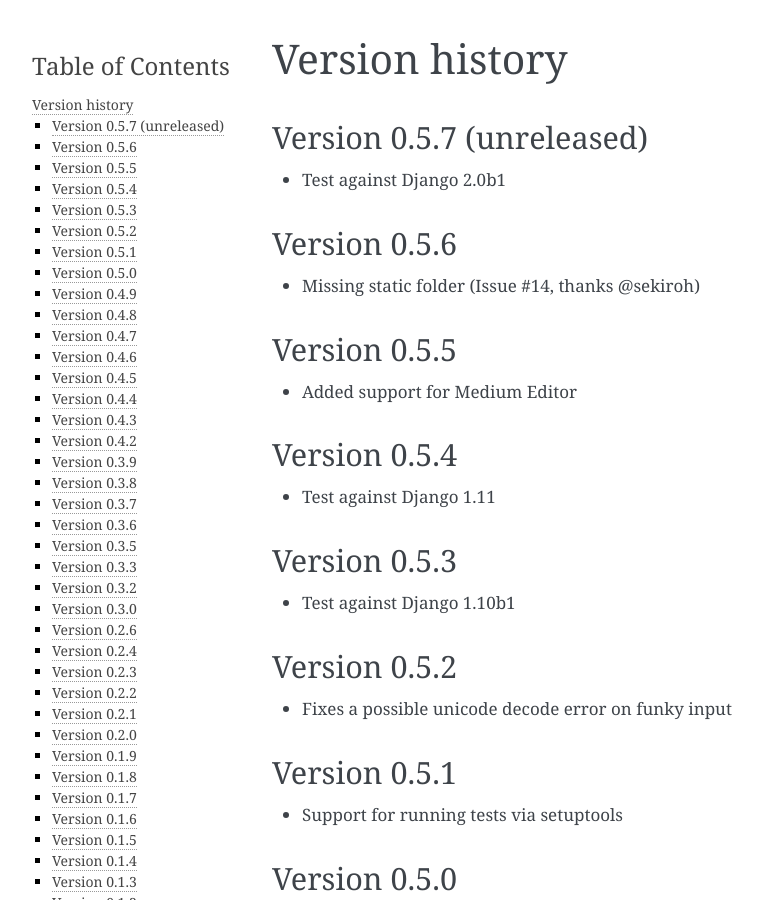
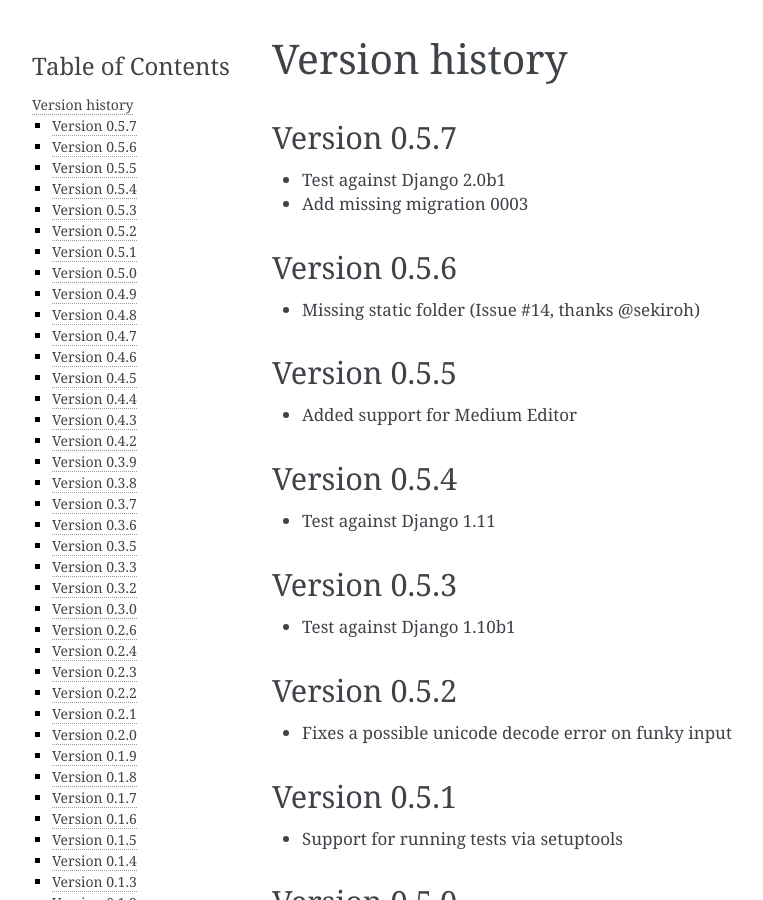
Before and after one commit to mbi/django-front, a Sphinx documentation site: the page built from docs/changes.rst, in a window 1280 px wide and 900 px high. Shown: the whole window, without its empty margins (148-911 px from the left). Built offline with Sphinx 7.4.7, drawn with Linux system fonts in a browser that asks for light colours.

Commit message:
Release 0.5.7

```diff
--- a/docs/changes.rst
+++ b/docs/changes.rst
@@ -1,14 +1,14 @@
 Version history
 ###############
 
-Version 0.5.7 (unreleased)
-==========================
+Version 0.5.7
+=============
 * Test against Django 2.0b1
+* Add missing migration 0003
 
 Version 0.5.6
 =============
 * Missing static folder (Issue #14, thanks @sekiroh)
-
 
 Version 0.5.5
 =============
--- a/setup.py
+++ b/setup.py
@@ -43,8 +43,8 @@ setup(
         'Programming Language :: Python',
         'Framework :: Django',
         'Programming Language :: Python :: 2.7',
-        'Programming Language :: Python :: 3.4',
         'Programming Language :: Python :: 3.5',
+        'Programming Language :: Python :: 3.6',
     ],
     include_package_data=True,
     zip_safe=False,
```
